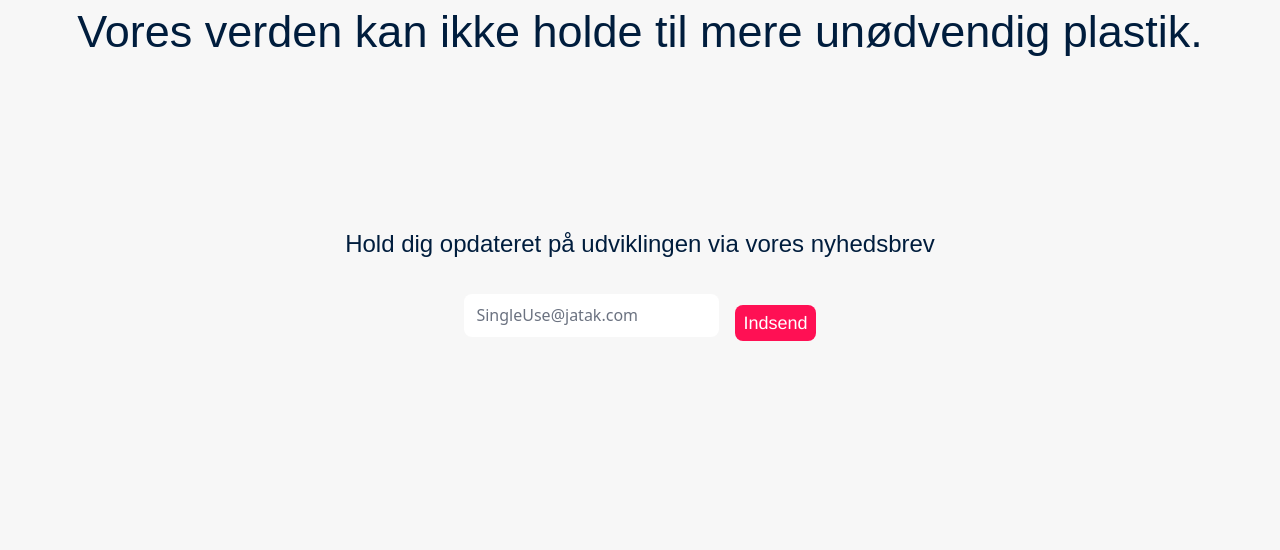
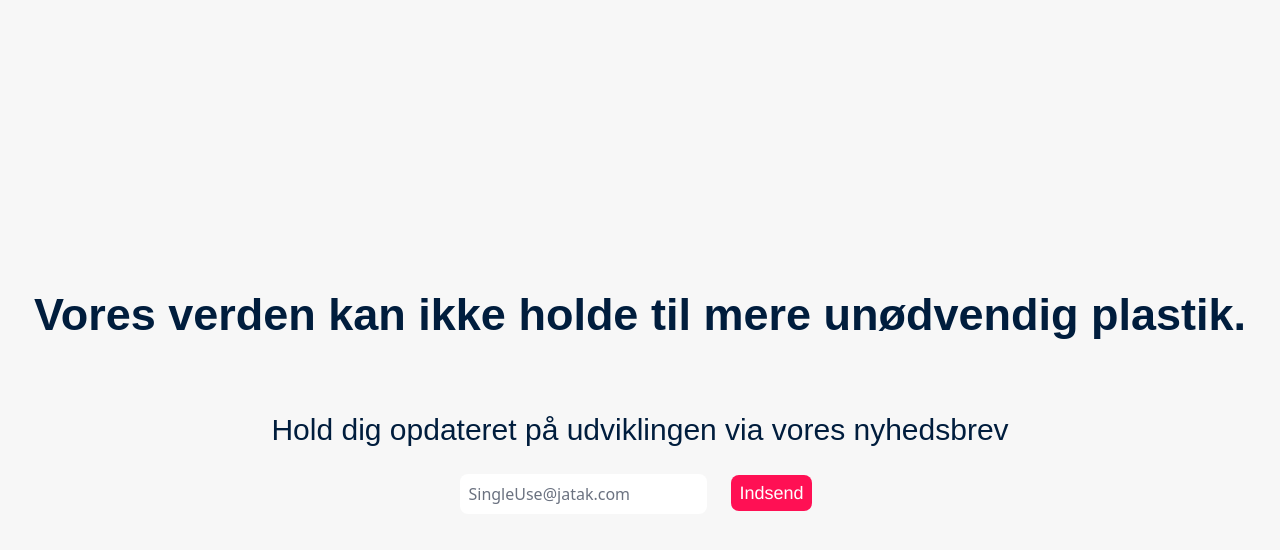
Before and after one commit to TheaEkstroem/plasticchange, an Astro site: page / in a window 1280 px wide. Shown: the part 7997-8547 px from the top of the page. Built offline with nearby package versions, Linux system fonts and the light colour scheme; Astro itself is replaced by a stand-in of ours.

Commit message:
nyhedsbrev

```diff
--- a/src/components/nyhedsbrev.astro
+++ b/src/components/nyhedsbrev.astro
@@ -8,30 +8,38 @@ import fisk2 from "../assets/images/fisk2.webp";
 import grønflaske from "../assets/images/grønflaske.webp";
 import plastikpose from "../assets/images/plastikpose.webp";
 import skildpade from "../assets/images/skildpade.webp";
-
 ---
 
+<section class="grid justify-center">
+  <div
+    class="absolute inset-0 flex flex-col justify-center items-center text-center space-y-4"
+  >
+    <h2 class="text-10xl font-semibold">
+      Vores verden kan ikke holde til mere unødvendig plastik.
+    </h2>
 
-<section class="grid justify-center gap-40">
-  <h2>Vores verden kan ikke holde til mere unødvendig plastik.</h2>
+    <div class="text-center pt-12">
+      <h4 class="text-3xl mb-4">
+        Hold dig opdateret på udviklingen via vores nyhedsbrev
+      </h4>
 
-  <div class="grid justify-center gap-8">
-    <h4>Hold dig opdateret på udviklingen via vores nyhedsbrev</h4>
-
-    <div class="grid justify-center">
-    <form class="flex gap-2 " action="">
+      <div class="grid justify-center mt-6">
+        <form class="flex gap-2 items-center" action="">
           <input
-        class="rounded-lg border-none"
+            class="rounded-lg border-none px-2 py-2"
             type="email"
             placeholder="SingleUse@jatak.com"
             id="fname"
             name="fname"
           /><br />
           <!-- Submit Button -->
-      <div class="w-full pt-4">
-        <Button type="submit" variant="primary" size="medium"> Indsend</Button>
+          <div class="w-full px-2 py-2">
+            <Button type="submit" variant="primary" size="medium">
+              Indsend</Button
+            >
           </div>
         </form>
       </div>
     </div>
+  </div>
 </section>
```
Lines whose indentation alone changed are shown as unchanged.
